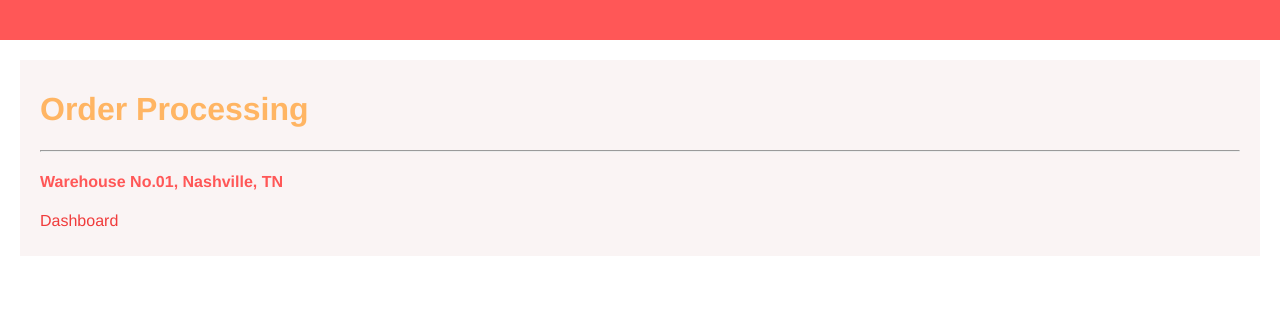
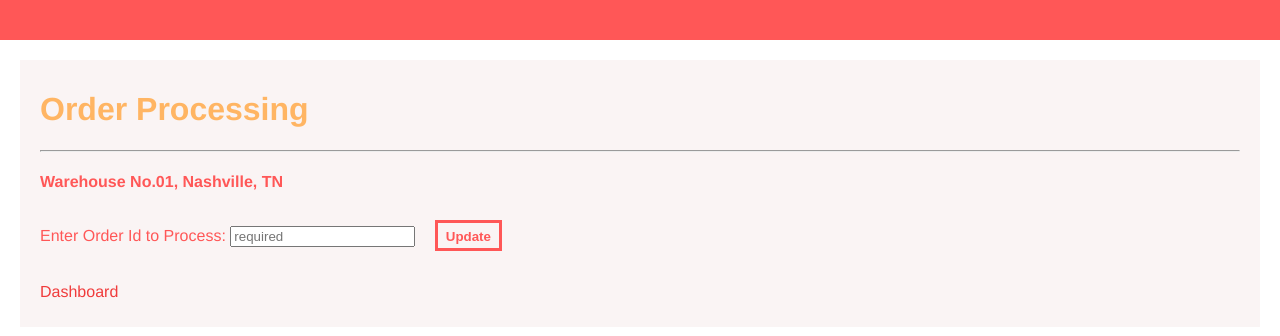
Before and after one commit to JNewton86/Six-Pack-Inovations, a website: page web/static_assets/orders.html in a window 1280 px wide. Drawn offline with Linux system fonts and the light colour scheme; files whose address does not match are found by name.

Commit message:
WIP, Order.html and processOrder.js complete

```diff
--- a/web/static_assets/orders.html
+++ b/web/static_assets/orders.html
@@ -14,6 +14,13 @@
             <hr class = "dashed">
             <h4>Warehouse No.01, Nashville, TN</h4>
             <div id="table-container"></div>
+            <form id="update-inventory-form">
+                <div class="form-group row">
+                    <label for="orderId">Enter Order Id to Process:</label>
+                    <input type="text" id="orderId" name="orderId" placeholder="required">
+                    <button class="button-bordered" id="update">Update</button>
+                </div>
+            </form>
             <p class="button-group">
 
                 <a href="employeeDashboard.html">Dashboard</a>
--- a/web/webpack.config.js
+++ b/web/webpack.config.js
@@ -29,8 +29,8 @@ module.exports = {
     createOrder: path.resolve(__dirname, 'src', 'pages', 'createOrder.js'),
     home: path.resolve(__dirname, 'src', 'pages', 'home.js'),
     inventory: path.resolve(__dirname, 'src', 'pages', 'inventory.js'),
-    updateInventory: path.resolve(__dirname, 'src', 'pages', 'updateInventory.js')
-    orders: path.resolve(__dirname,'src', 'pages', 'processorder.js') )
+    updateInventory: path.resolve(__dirname, 'src', 'pages', 'updateInventory.js'),
+    processorder: path.resolve(__dirname,'src', 'pages', 'processorder.js')
   },
   output: {
     path: path.resolve(__dirname, 'build', 'assets'),
```
